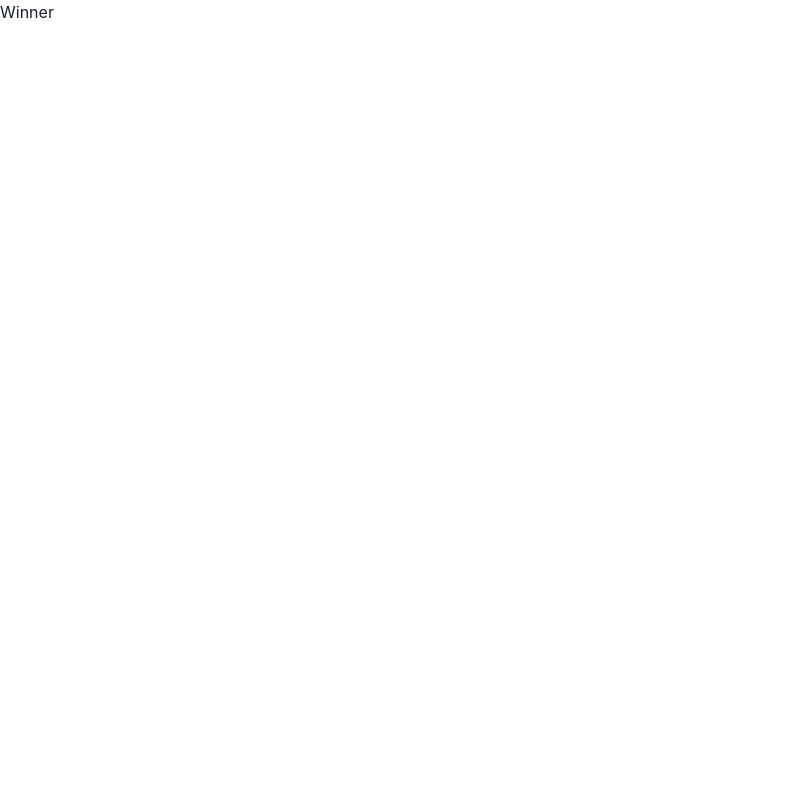
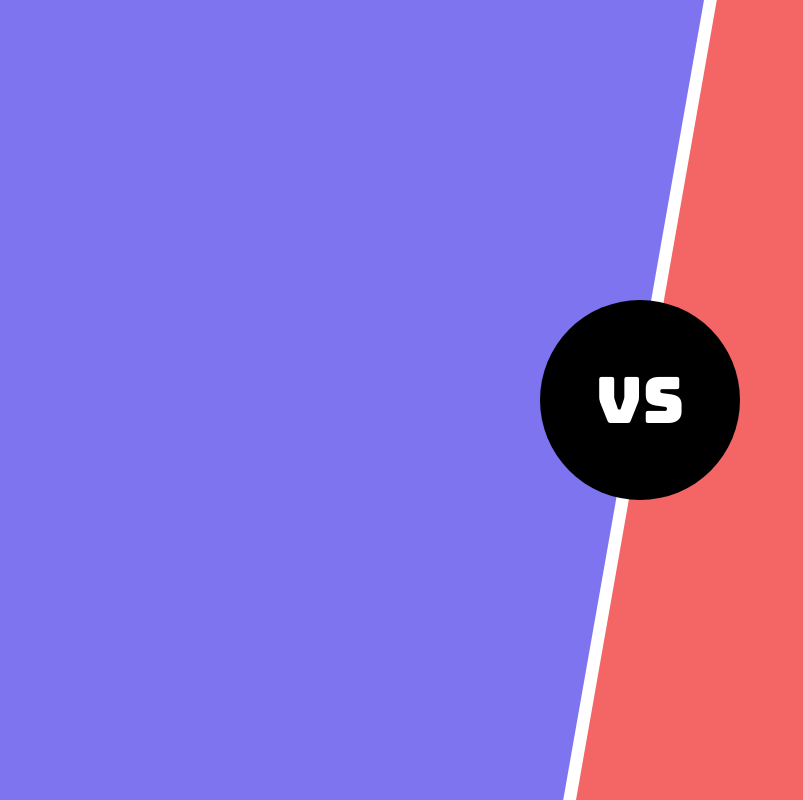
Before and after one commit to projeto-de-algoritmos/DC_BatalhaHerois, a React (Create React App) app in the folder app/: page /winner in a window 1280 px wide. Shown: the whole page, without its empty margins (0-803 px from the left). Built offline with nearby package versions, Linux system fonts and the light colour scheme.

Commit message:
Make winner page style
Co-authored-by: Bruno Dantas <oliveiradantas96@gmail.com>

```diff
--- a/app/src/pages/SelectEnemies.tsx
+++ b/app/src/pages/SelectEnemies.tsx
@@ -90,7 +90,7 @@ const SelectEnemies: React.FC = () => {
           >
             HERO BATTLE
           </Text>
-          <Link as={ReachLink} to='/enemies'>
+          <Link as={ReachLink} to='/winner'>
             <Button
               pos="fixed"
               top="50%"
--- a/app/src/pages/Winner.tsx
+++ b/app/src/pages/Winner.tsx
@@ -1,9 +1,49 @@
+import { Box, Text } from '@chakra-ui/layout';
 import React from 'react';
 
 // import { Container } from './styles';
 
 const Winner: React.FC = () => {
-  return <h1>Winner</h1>;
+  return(
+    <Box
+      d="flex"
+      alignItems="center"
+      justifyContent="center"
+      w="100%"
+      h="100vh"
+    >
+      <Box
+        pos="absolute"
+        left="0"
+        top="0"
+        w="55%"
+        h="100vh"
+        background="#7E74F0"
+        clipPath="polygon(0% 0, 100% 0%, 80% 100%, 0 100%)"
+      ></Box>
+      <Box
+        d="flex"
+        alignItems="center"
+        justifyContent="center"
+        w="200px"
+        h="200px"
+        borderRadius="50%"
+        background="#000"
+        zIndex="10"
+      >
+        <Text color="#FFF" fontFamily="Bungee, cursive" fontSize="4rem">VS</Text>
+      </Box>
+      <Box
+        pos="absolute"
+        right="0"
+        top="0"
+        w="55%"
+        h="100vh"
+        background="#F46565"
+        clipPath="polygon(20% 0, 100% 0%, 100% 100%, 0 100%)"
+      ></Box>
+    </Box>
+  );
 }
 
 export default Winner;
```
